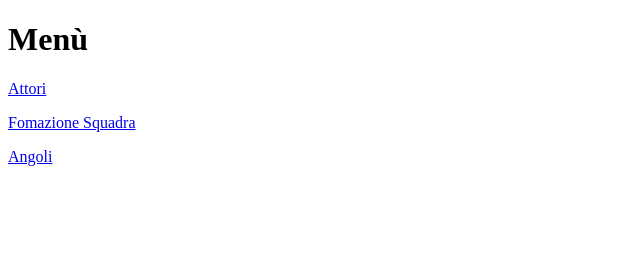
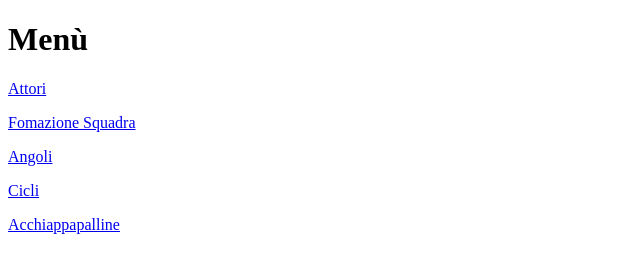
Before and after one commit to sasydpinto/sasydpinto.github.io, a plain HTML site: page menu.html in a window 1280 px wide. Shown: the whole page, without its empty margins (0-640 px from the left). Drawn offline with Linux system fonts and the light colour scheme.

Commit message:
aggiunta pagina web

```diff
--- a/menu.html
+++ b/menu.html
@@ -17,5 +17,11 @@
 			<p>
 				<a href="angoli.html">Angoli</a>
 			</p>
+			<p>
+				<a href="cicli.html">Cicli</a>
+			</p>
+			<p>
+				<a href="acchiappapalline.html">Acchiappapalline</a>
+			</p>
 	</body>
 	</html>
```
Lines whose indentation alone changed are shown as unchanged.
